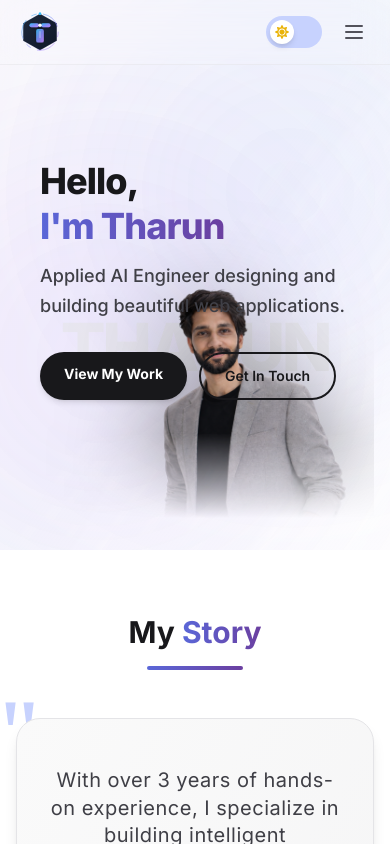
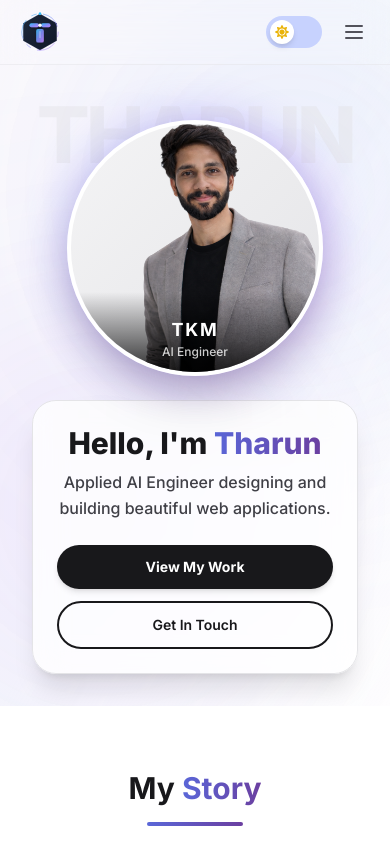
Before and after one commit to tkm0409/tharun-portfolio, a React (Create React App) app: page / in a window 390 px wide. Shown: the top 844 px of the page. Built offline with nearby package versions, Linux system fonts and the light colour scheme.

Commit message:
feat: HeroSection layout adjustments

```diff
--- a/src/components/HeroSection.js
+++ b/src/components/HeroSection.js
@@ -36,11 +36,95 @@ const HeroSection = () => {
                 </div>
 
                 {/* Content Container */}
-                <div className="relative z-10 w-full h-full flex flex-col md:flex-row items-center justify-center md:justify-between md:min-h-[700px]">
+                <div className="relative z-10 w-full h-full flex flex-col md:flex-row items-center justify-center md:justify-between md:min-h-[600px]">
 
-                    {/* Image Layer - Now first in mobile view */}
+                    {/* MOBILE LAYOUT - Circular Photo Card with Details Below */}
+                    <div className="md:hidden w-full flex flex-col items-center justify-center px-4 py-8 space-y-6 relative">
+                        {/* Mobile Background Text */}
+                        <div className="absolute top-8 left-1/2 -translate-x-1/2 z-0 select-none overflow-hidden">
+                            <h1 className="text-[20vw] font-black text-gray-200/50 dark:text-gray-800/70 leading-none tracking-tighter whitespace-nowrap animate-fade-in-up">
+                                THARUN
+                            </h1>
+                        </div>
+
+                        {/* Circular Photo Container */}
+                        <motion.div
+                            initial={{ opacity: 0, scale: 0.8 }}
+                            animate={{ opacity: 1, scale: 1 }}
+                            transition={{ duration: 0.6, ease: "easeOut" }}
+                            className="relative z-10"
+                        >
+                            {/* Decorative Ring */}
+                            <div className="absolute inset-0 rounded-full bg-gradient-to-br from-primary-400 to-accent-400 blur-xl opacity-40 animate-pulse"></div>
+
+                            {/* Photo Card */}
+                            <div className="relative w-64 h-64 rounded-full overflow-hidden border-4 border-white dark:border-gray-800 shadow-2xl bg-gradient-to-br from-gray-100 to-gray-200 dark:from-gray-800 dark:to-gray-900">
+                                <img
+                                    src={cutoutImage}
+                                    alt="Tharun Kumar"
+                                    className="w-full h-full object-cover object-top scale-110 -translate-x-4"
+                                    draggable="false"
+                                    onContextMenu={preventContextMenu}
+                                />
+
+                                {/* Bottom Gradient Overlay with Text */}
+                                <div className="absolute bottom-0 left-0 right-0 h-20 bg-gradient-to-t from-black/80 via-black/40 to-transparent flex items-end justify-center pb-3">
+                                    <div className="text-center">
+                                        <p className="text-white font-bold text-lg tracking-widest">TKM</p>
+                                        <p className="text-white/80 text-xs font-medium">AI Engineer</p>
+                                    </div>
+                                </div>
+
+                                {/* Decorative Corner Accent */}
+                                <div className="absolute top-4 right-4 w-3 h-3 rounded-full bg-primary-400 shadow-lg shadow-primary-400/50 animate-pulse"></div>
+                            </div>
+                        </motion.div>
+
+                        {/* Details Card */}
+                        <motion.div
+                            initial={{ opacity: 0, y: 30 }}
+                            animate={{ opacity: 1, y: 0 }}
+                            transition={{ duration: 0.6, delay: 0.2 }}
+                            className="w-full max-w-md bg-white/80 dark:bg-gray-900/80 backdrop-blur-lg rounded-3xl p-6 shadow-xl border border-gray-200 dark:border-gray-700"
+                        >
+                            {/* Greeting */}
+                            <h2 className="text-3xl font-extrabold text-center mb-2">
+                                <span className="text-gray-900 dark:text-white">Hello, I'm </span>
+                                <span className="bg-gradient-to-r from-primary-600 to-accent-600 dark:from-primary-400 dark:to-accent-400 bg-clip-text text-transparent">
+                                    Tharun
+                                </span>
+                            </h2>
+
+                            {/* One-liner */}
+                            <p className="text-base text-gray-700 dark:text-gray-300 font-medium text-center mb-6 leading-relaxed">
+                                Applied AI Engineer designing and building beautiful web applications.
+                            </p>
+
+                            {/* Action Buttons */}
+                            <div className="flex flex-col gap-3 w-full">
+                                <Link
+                                    to="projects"
+                                    smooth={true}
+                                    duration={500}
+                                    className="w-full px-6 py-3 bg-gray-900 dark:bg-white text-white dark:text-black font-bold text-sm text-center rounded-full transition-all hover:scale-105 hover:shadow-lg active:scale-95 cursor-pointer shadow-md"
+                                >
+                                    View My Work
+                                </Link>
+                                <Link
+                                    to="contact"
+                                    smooth={true}
+                                    duration={500}
+                                    className="w-full px-6 py-3 border-2 border-gray-900 dark:border-white text-gray-900 dark:text-white font-semibold text-sm text-center rounded-full hover:bg-gray-900 hover:text-white dark:hover:bg-white dark:hover:text-black transition-all cursor-pointer"
+                                >
+                                    Get In Touch
+                                </Link>
+                            </div>
+                        </motion.div>
+                    </div>
+
+                    {/* DESKTOP LAYOUT - Original Side-by-Side Design */}
                     <motion.div
-                        className="relative w-full md:absolute md:right-0 md:bottom-0 z-10 md:w-auto flex items-end justify-center md:justify-end pointer-events-none order-1 md:order-2"
+                        className="hidden md:block absolute right-0 bottom-0 z-10 w-auto pointer-events-none"
                         initial={{ opacity: 0, y: 50, scale: 0.9 }}
                         animate={{ opacity: 1, y: 0, scale: 1 }}
                         transition={{ duration: 0.8, delay: 0.2 }}
@@ -48,14 +132,14 @@ const HeroSection = () => {
                         <img
                             src={cutoutImage}
                             alt="Tharun Kumar"
-                            className="h-[50vh] sm:h-[55vh] md:h-[85vh] w-auto object-contain object-bottom drop-shadow-[0_20px_50px_rgba(0,0,0,0.5)] dark:drop-shadow-[0_20px_50px_rgba(0,0,0,0.5)] translate-y-0 [mask-image:linear-gradient(to_bottom,black_80%,transparent)] md:[mask-image:none]"
+                            className="h-[85vh] w-auto object-contain object-bottom drop-shadow-[0_20px_50px_rgba(0,0,0,0.5)] dark:drop-shadow-[0_20px_50px_rgba(0,0,0,0.5)]"
                             draggable="false"
                             onContextMenu={preventContextMenu}
                         />
                     </motion.div>
 
-                    {/* Text Content - Overlays on mobile, left side on desktop */}
-                    <div className="absolute md:relative w-full md:w-[55%] lg:w-1/2 flex flex-col items-start justify-center text-left z-30 px-6 md:px-0 md:pl-8 lg:pl-16 top-[15%] md:top-auto order-2 md:order-1">
+                    {/* Desktop Text Content */}
+                    <div className="hidden md:flex relative w-[55%] lg:w-1/2 flex-col items-start justify-center text-left z-30 pl-8 lg:pl-16">
                         <motion.div
                             initial={{ opacity: 0, x: -30 }}
                             animate={{ opacity: 1, x: 0 }}
@@ -63,7 +147,7 @@ const HeroSection = () => {
                             className="max-w-2xl"
                         >
                             {/* Greeting */}
-                            <h2 className="text-4xl sm:text-5xl md:text-6xl font-extrabold text-gray-900 dark:text-white mb-3 tracking-tight leading-tight">
+                            <h2 className="text-6xl font-extrabold text-gray-900 dark:text-white mb-3 tracking-tight leading-tight">
                                 Hello,
                                 <br />
                                 <span className="bg-gradient-to-r from-primary-600 to-accent-600 dark:from-primary-400 dark:to-accent-400 bg-clip-text text-transparent">
@@ -72,17 +156,17 @@ const HeroSection = () => {
                             </h2>
 
                             {/* One-liner */}
-                            <p className="text-lg sm:text-xl md:text-2xl text-gray-700 dark:text-gray-300 font-medium mb-8 leading-relaxed">
+                            <p className="text-2xl text-gray-700 dark:text-gray-300 font-medium mb-8 leading-relaxed">
                                 Applied AI Engineer designing and building beautiful web applications.
                             </p>
 
                             {/* Action Buttons */}
-                            <div className="flex flex-wrap gap-3 sm:gap-4">
+                            <div className="flex flex-wrap gap-4">
                                 <Link
                                     to="projects"
                                     smooth={true}
                                     duration={500}
-                                    className="px-6 py-3 sm:px-8 sm:py-3.5 bg-gray-900 dark:bg-white text-white dark:text-black font-bold text-sm sm:text-base rounded-full transition-all hover:scale-105 hover:shadow-lg active:scale-95 cursor-pointer shadow-md"
+                                    className="px-8 py-3.5 bg-gray-900 dark:bg-white text-white dark:text-black font-bold text-base rounded-full transition-all hover:scale-105 hover:shadow-lg active:scale-95 cursor-pointer shadow-md"
                                 >
                                     View My Work
                                 </Link>
@@ -90,7 +174,7 @@ const HeroSection = () => {
                                     to="contact"
                                     smooth={true}
                                     duration={500}
-                                    className="px-6 py-3 sm:px-8 sm:py-3.5 border-2 border-gray-900 dark:border-white text-gray-900 dark:text-white font-semibold text-sm sm:text-base rounded-full hover:bg-gray-900 hover:text-white dark:hover:bg-white dark:hover:text-black transition-all cursor-pointer"
+                                    className="px-8 py-3.5 border-2 border-gray-900 dark:border-white text-gray-900 dark:text-white font-semibold text-base rounded-full hover:bg-gray-900 hover:text-white dark:hover:bg-white dark:hover:text-black transition-all cursor-pointer"
                                 >
                                     Get In Touch
                                 </Link>
```
